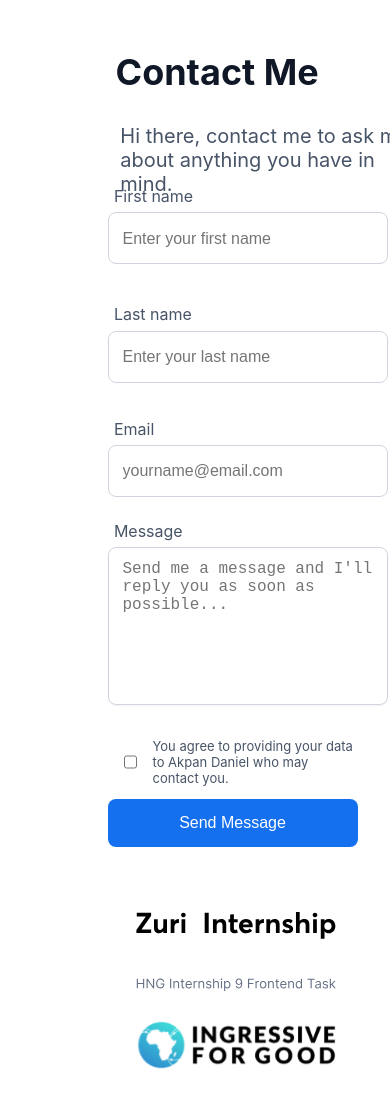
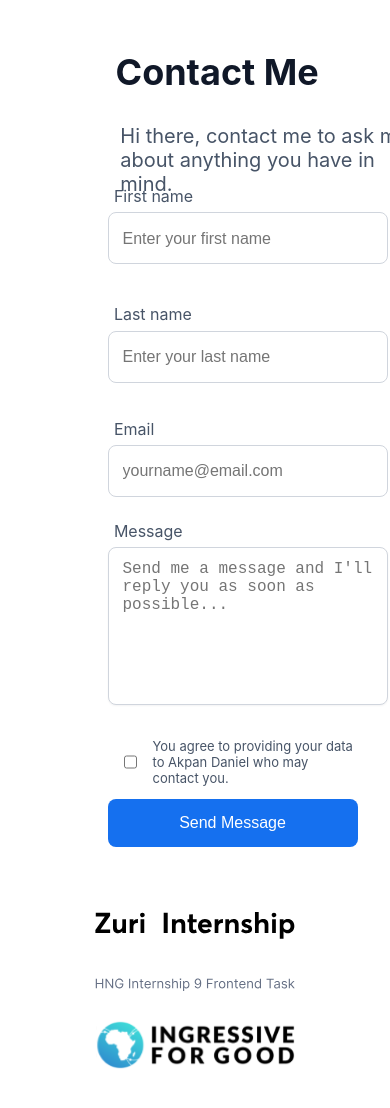
Before and after one commit to danutibe07/Zuri-Project1, a React (Create React App) app: page /Zuri-Project1/contact in a window 390 px wide. Shown: the top 1108 px of the page. Built offline with nearby package versions, Linux system fonts and the light colour scheme.

Commit message:
footer adjustment

```diff
--- a/src/Components/Contact/Contact.jsx
+++ b/src/Components/Contact/Contact.jsx
@@ -64,13 +64,13 @@ const Contact = () => {
           <div className="first__and__last__name">
             <div className="firstname">
               <label htmlFor="" className="contactpage__label">First name</label>  <br />
-              <input type="text" id='first_name' className="first__name" placeholder='Enter your first name' onChange={handleChange}
+              <input type="text" id='first_name' className="first_name" placeholder='Enter your first name' onChange={handleChange}
                 value={inputField.firstname} name="firstname" />
               <p className="text-danger">{inputErrors.firstname}</p>
             </div>
             <div className="lastname">
               <label htmlFor="" className="contactpage__label">Last name</label>  <br />
-              <input type="text" id='last_name' className="last__name" placeholder='Enter your last name' onChange={handleChange} value={inputField.lastname} name="lastname" />
+              <input type="text" id='last_name' className="last_name" placeholder='Enter your last name' onChange={handleChange} value={inputField.lastname} name="lastname" />
               <p className="text-danger">{inputErrors.lastname}</p>
             </div>
           </div>
--- a/src/index.css
+++ b/src/index.css
@@ -180,10 +180,7 @@ footer {
   footer {
     display: flex;
     flex-direction: column;
-    justify-items: left;
-    align-items: flex-start;
-    padding-left: 33%;
-    padding-right: 15%;
+    justify-items: center;
   }
 
   #footer1,
@@ -194,11 +191,6 @@ footer {
     margin: 0;
   }
 }
-/* @media screen and (max-width:375) {
-  footer{
-    padding-left: 120px !important;
-  }
-} */
 .slack {
   display: none;
 }
```
